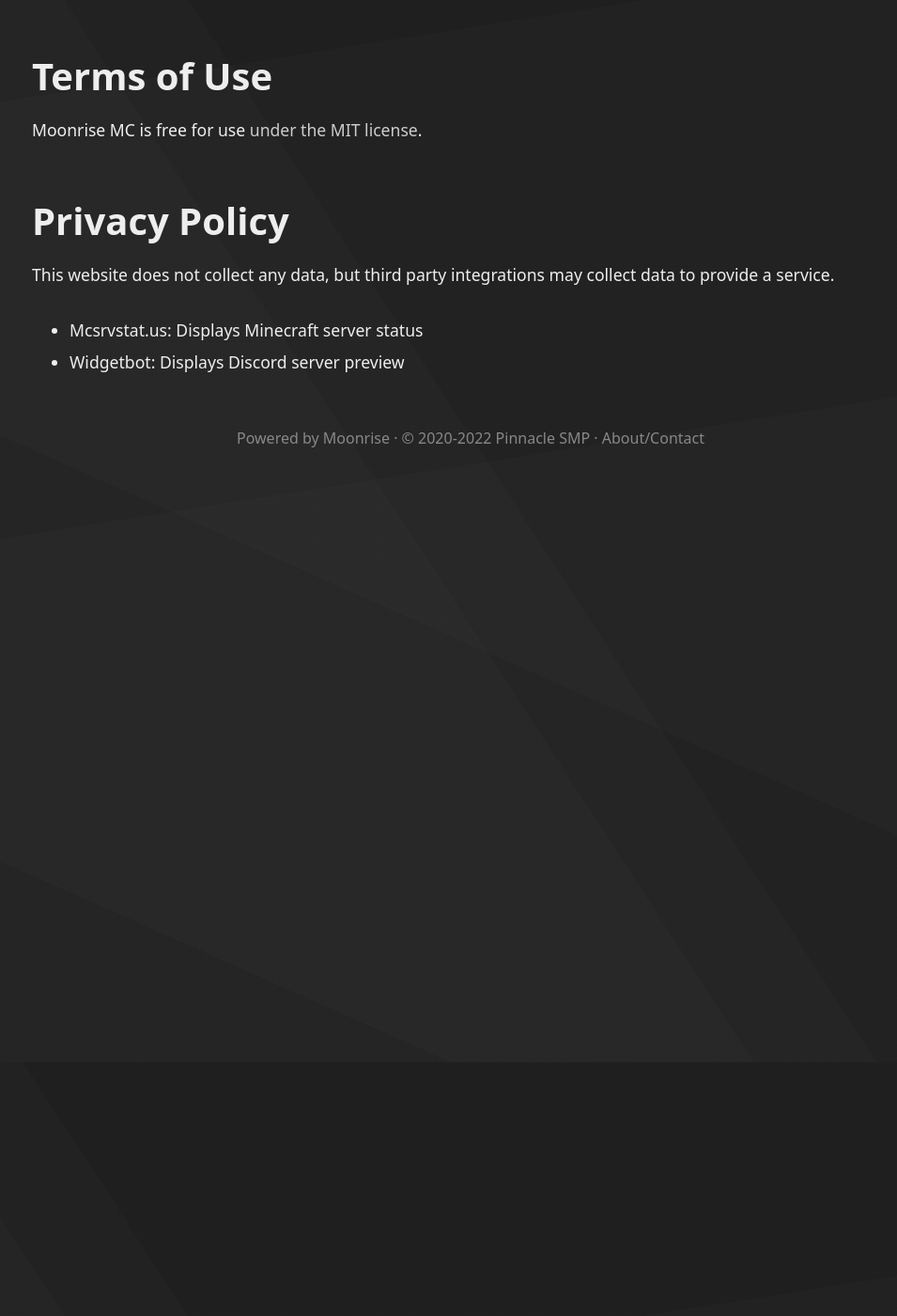
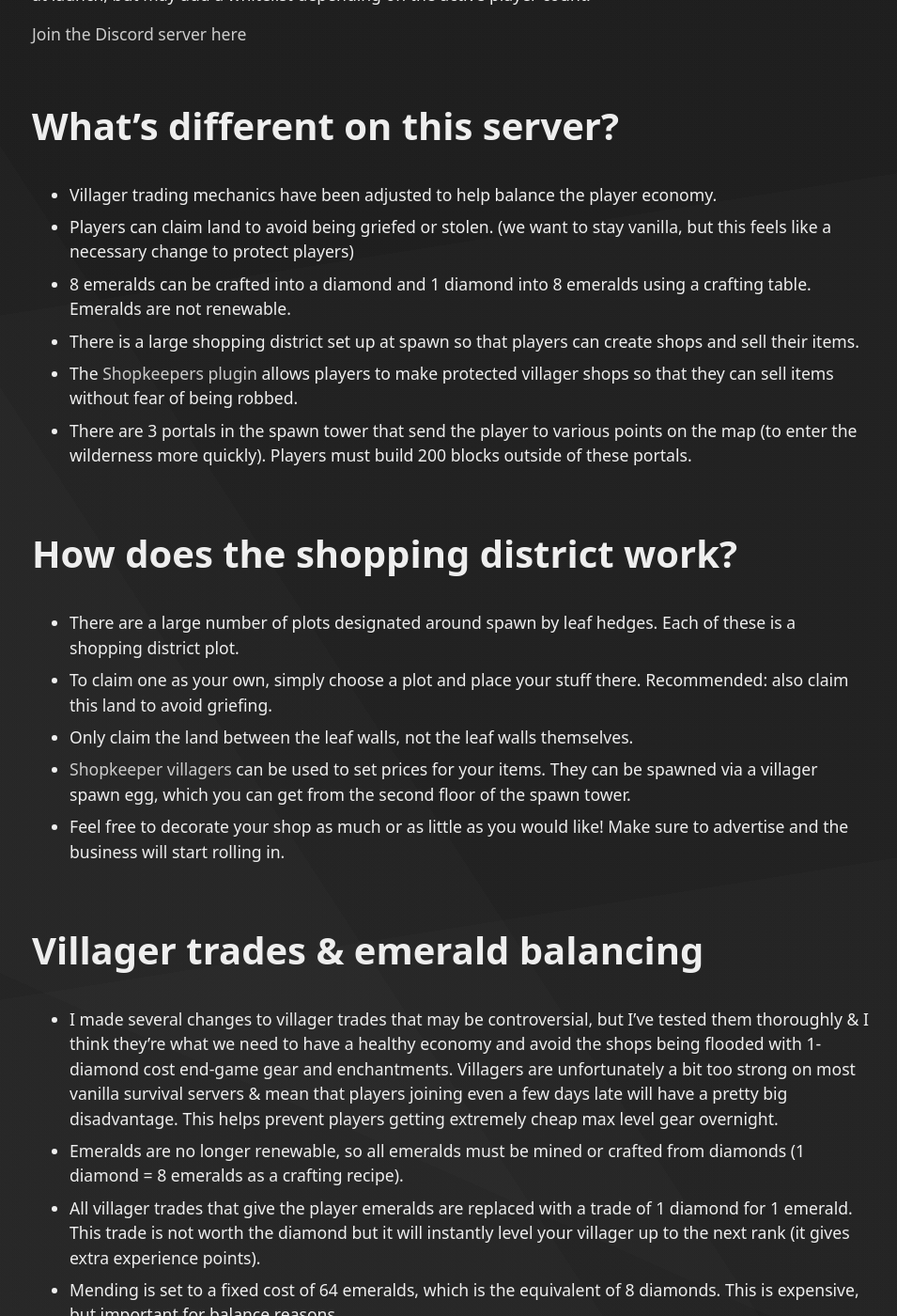
Before and after one commit to bitgardeneryt/pinnaclesite, a Jekyll site: the page built from docs/about.md, in a window 1280 px wide and 1400 px high, scrolled down 270 px. Shown: the whole window at 94% size, without its empty margins (139-1094 px from the left). Built offline with Jekyll 4.4.1, drawn with Linux system fonts in a browser that asks for light colours; our own code applies the rules of GitHub Pages for plain Markdown files; before the commit the page ends 900 px from its top, so only the background shows below that; some of the changed text lies outside the part shown.

Commit message:
Update about.md

```diff
--- a/docs/about.md
+++ b/docs/about.md
@@ -5,19 +5,43 @@ navname: About
 
 # {{ site.serverName }}
 
-Moonrise is a simple, flexible template website for Minecraft servers.
+Pinnacle SMP is a traditional, mostly-vanilla Minecraft multiplayer server running Java 1.18.1. Everyone is welcome to join as long as they're a member of the BitGardener discord server. We are currently not whitelisted at launch, but may add a whitelist depending on the active player count.
 
-[GitHub](https://github.com/coffeebank/moonrise)
+[Join the Discord server here](https://discord.gg/cBgEbC6dAK)
 
+# What's different on this server?
 
-# Terms of Use
+ - Villager trading mechanics have been adjusted to help balance the player economy.
+ - Players can claim land to avoid being griefed or stolen. (we want to stay vanilla, but this feels like a necessary change to protect players)
+ - 8 emeralds can be crafted into a diamond and 1 diamond into 8 emeralds using a crafting table. Emeralds are not renewable.
+ - There is a large shopping district set up at spawn so that players can create shops and sell their items.
+ - The [Shopkeepers plugin](https://dev.bukkit.org/projects/shopkeepers) allows players to make protected villager shops so that they can sell items without fear of being robbed.
+ - There are 3 portals in the spawn tower that send the player to various points on the map (to enter the wilderness more quickly). Players must build 200 blocks outside of these portals.
 
-Moonrise MC is free for use [under the MIT license](https://github.com/coffeebank/moonrise).
+# How does the shopping district work?
 
+ - There are a large number of plots designated around spawn by leaf hedges. Each of these is a shopping district plot.
+ - To claim one as your own, simply choose a plot and place your stuff there. Recommended: also claim this land to avoid griefing.
+ - Only claim the land between the leaf walls, not the leaf walls themselves.
+ - [Shopkeeper villagers](https://dev.bukkit.org/projects/shopkeepers) can be used to set prices for your items. They can be spawned via a villager spawn egg, which you can get from the second floor of the spawn tower.
+ - Feel free to decorate your shop as much or as little as you would like! Make sure to advertise and the business will start rolling in.
 
-# Privacy Policy
+# Villager trades & emerald balancing
 
-This website does not collect any data, but third party integrations may collect data to provide a service.
+ - I made several changes to villager trades that may be controversial, but I've tested them thoroughly & I think they're what we need to have a healthy economy and avoid the shops being flooded with 1-diamond cost end-game gear and enchantments. Villagers are unfortunately a bit too strong on most vanilla survival servers & mean that players joining even a few days late will have a pretty big disadvantage. This helps prevent players getting extremely cheap max level gear overnight.
+ - Emeralds are no longer renewable, so all emeralds must be mined or crafted from diamonds (1 diamond = 8 emeralds as a crafting recipe).
+ - All villager trades that give the player emeralds are replaced with a trade of 1 diamond for 1 emerald. This trade is not worth the diamond but it will instantly level your villager up to the next rank (it gives extra experience points).
+ - Mending is set to a fixed cost of 64 emeralds, which is the equivalent of 8 diamonds. This is expensive, but important for balance reasons.
+ - Raids and zombified villagers are disabled. This means villager prices cannot be artificially reduced & raid farms cannot be used.
 
-- Mcsrvstat.us: Displays Minecraft server status
-- Widgetbot: Displays Discord server preview
+# Rules
+
+ - Generally be respectful of others.
+ - Don't build within 300 blocks of spawn (except for shop plots).
+ - Don't hack or cheat in any way.
+ - Don't steal from other players or destroy what others built.
+ - Don't build too close to other people without their permission.
+ - Don't take stuff from other people's resource farms unless they're public (e.g. an enderman farm).
+ - Item duping is prohibited. If you aren't sure if it counts as cheating, ask bitgardener
+ - No promotion of other servers (Minecraft or Discord).
+ - Don't be vulgar. Try to be mature at all times.
```
